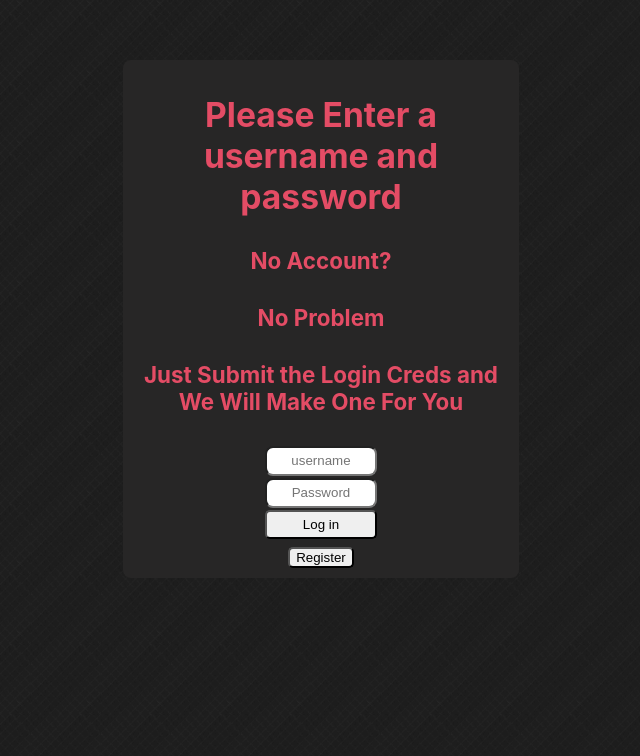
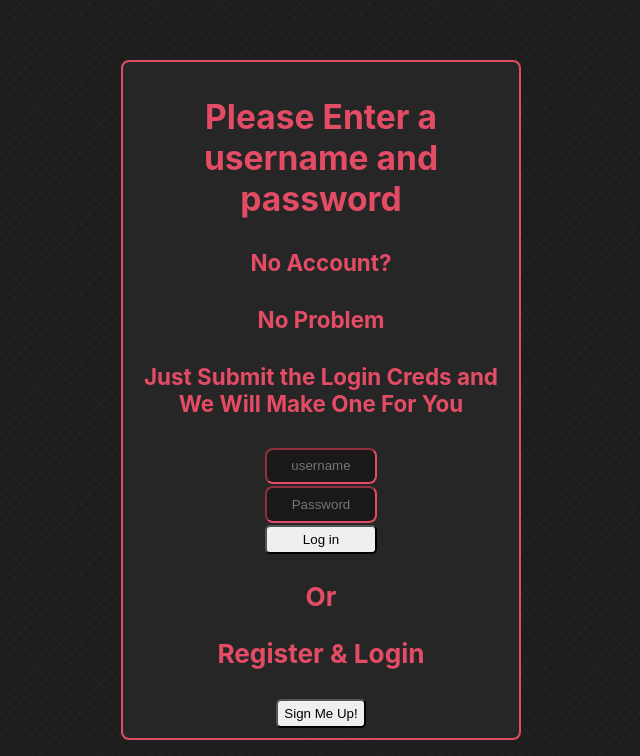
Before and after one commit to lambda-build-gvhm/Front_End, a React (Create React App) app in the folder gvhm/: page /login in a window 1280 px wide. Shown: the part 196-952 px from the top of the page, without its empty margins (319-959 px from the left). Built offline with nearby package versions, Linux system fonts and the light colour scheme.

Commit message:
Styling changes in the login page

```diff
--- a/gvhm/src/Authentication/Login.jsx
+++ b/gvhm/src/Authentication/Login.jsx
@@ -47,7 +47,9 @@ const Login = (props) => {
                 />
                 <button>Log in</button>
             </form>
-            <button className='register-button' onClick={e => loginRegister(e)}>Register</button>
+            <h3>Or</h3>
+            <h3>Register & Login</h3>
+            <button className='register-button' onClick={e => loginRegister(e)}>Sign Me Up!</button>
         </div>
      );
 }
--- a/gvhm/src/Authentication/auth.css
+++ b/gvhm/src/Authentication/auth.css
@@ -5,25 +5,35 @@
     background: rgb(39, 38, 38);
     padding: .5%;
     font-size: 1.4rem;
+    border:2px solid #E44C65;
     /* text-shadow:
         -1px -1px 1px #E44C65,
         1px -1px 1px #E44C65,
         -1px 1px 1px #E44C65,
-        1px 1px 1px #E44C65; */
+        1px 1px 1px #E44C65;  */
 }
 form{
     display: flex;
     flex-direction: column;
     margin: 0 auto;
     width: 30%;
+
 }
 form input{
     border-radius: 8px;
+    border-color: #E44C65;
     margin: 1%;
     text-align: center;
-    height: 1.5rem;
+    height: 1.9rem;
+    background: rgb(26, 24, 24);
+    color: #E44C65;
 }
 
-form button{
+button{
     height: 1.8rem;
 }
+button:hover{
+    transform: scale(1.1);
+    color:rgb(26, 24, 24);
+    background: #E44C65
+}
```
